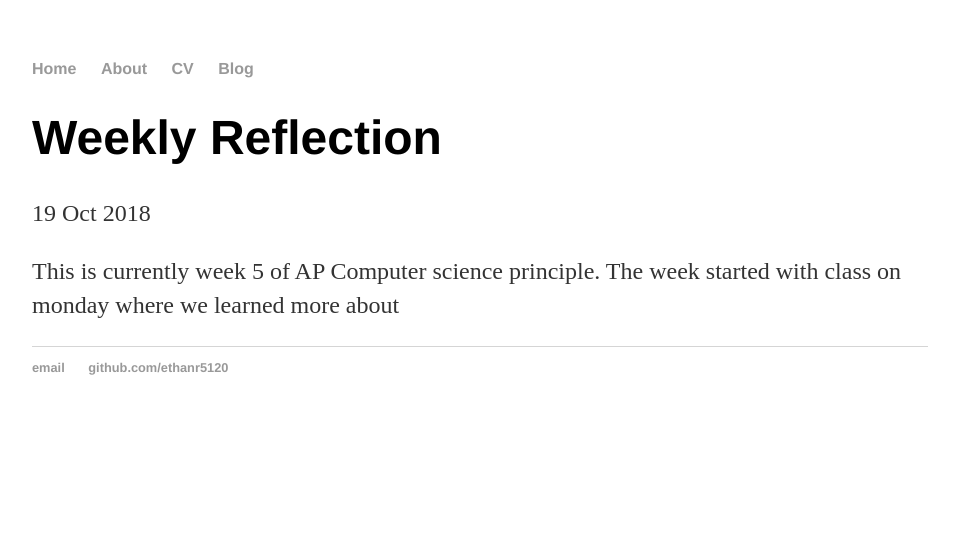
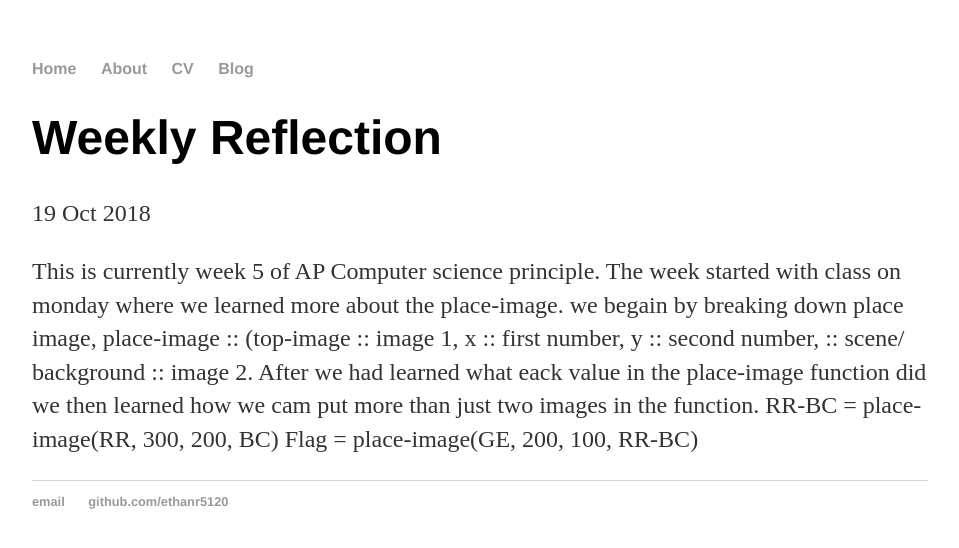
Before and after one commit to Ethanr5120/ethanr5120.github.io, a Jekyll site: the page built from _posts/2018-10-19-weekly-reflection.md, in a window 1280 px wide. Shown: the top 548 px of the page, without its empty margins (160-1119 px from the left). Built offline with Jekyll 4.4.1, drawn with Linux system fonts in a browser that asks for light colours.

Commit message:
Update 2018-10-19-weekly-reflection.md

```diff
--- a/_posts/2018-10-19-weekly-reflection.md
+++ b/_posts/2018-10-19-weekly-reflection.md
@@ -5,4 +5,4 @@
 ---
 
 
-This is currently week 5 of AP Computer science principle. The week started with class on monday where we learned more about
+This is currently week 5 of AP Computer science principle. The week started with class on monday where we learned more about the place-image. we begain by breaking down place image, place-image :: (top-image :: image 1, x :: first number, y :: second number, :: scene/ background :: image 2. After we had learned what eack value in the place-image function did we then learned how we cam put more than just two images in the function. RR-BC = place-image(RR, 300, 200, BC)                                                                                                        Flag = place-image(GE, 200, 100, RR-BC)
```
